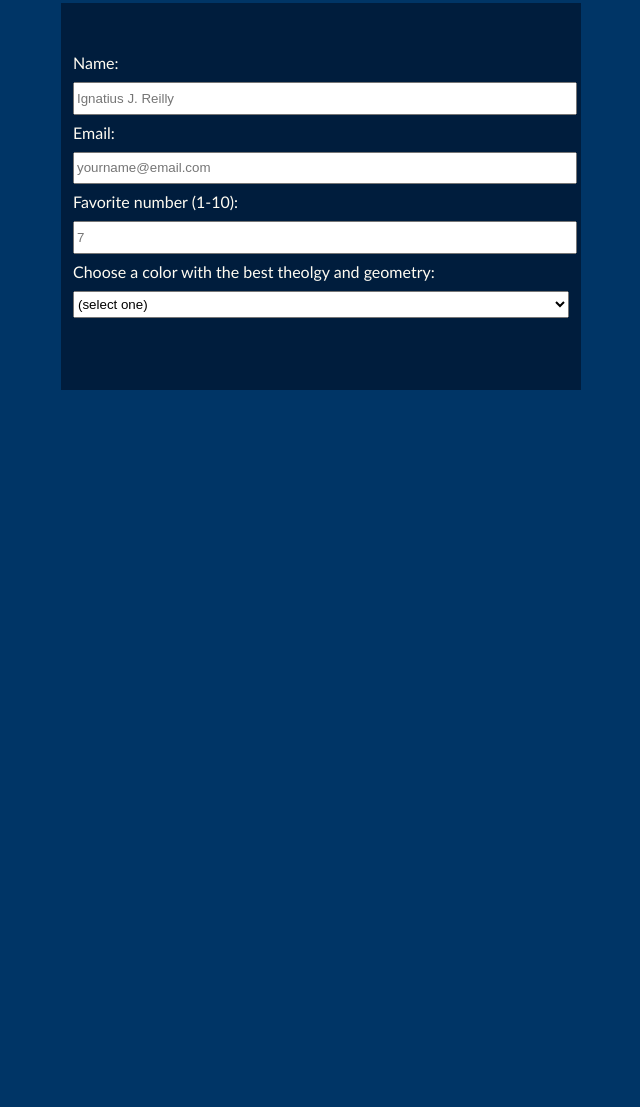
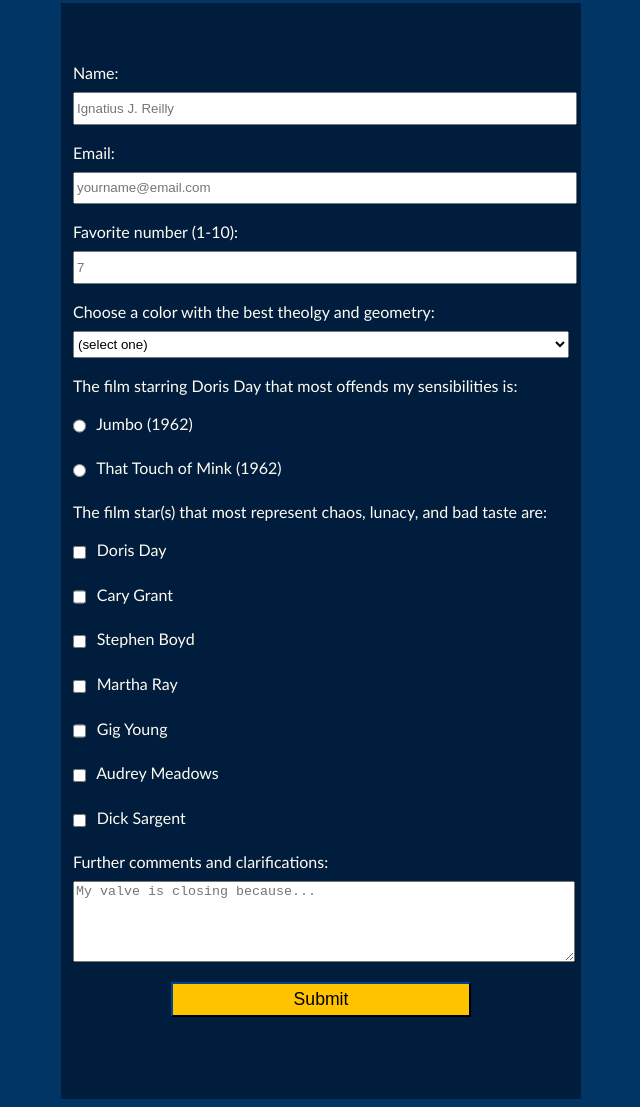
Before and after one commit to BrianChristopher/FreeCodeCampSurveyForm, a plain HTML site: page index.html in a window 1280 px wide. Shown: the part 135-1242 px from the top of the page, without its empty margins (319-959 px from the left). Before the commit the page ends 800 px from the top, so only its background shows below. Drawn offline with Linux system fonts and the light colour scheme.

Commit message:
Update CSS and index. Finish form fields and add submit.

```diff
--- a/index.html
+++ b/index.html
@@ -40,8 +40,8 @@
             max="10"
             placeholder="7"
         /></label>
-        <label
-          >Choose a color with the best theolgy and geometry:
+        <label>
+          Choose a color with the best theolgy and geometry:
           <select id="dropdown">
             <option value="">(select one)</option>
             <option value="1">Red</option>
@@ -55,6 +55,51 @@
             <option value="9">Neon Clear</option>
           </select>
         </label>
+        <label>
+          The film starring Doris Day that most offends my sensibilities is:
+          <label>
+            <input type="radio" name="offendingFilm" class="inline" /> Jumbo
+            (1962)
+          </label>
+          <label>
+            <input type="radio" name="offendingFilm" class="inline" /> That
+            Touch of Mink (1962)
+          </label>
+        </label>
+        <label>
+          The film star(s) that most represent chaos, lunacy, and bad taste are:
+          <label>
+            <input type="checkbox" name="actor1" class="inline" /> Doris Day
+          </label>
+          <label>
+            <input type="checkbox" name="actor2" class="inline" /> Cary Grant
+          </label>
+          <label>
+            <input type="checkbox" name="actor3" class="inline" /> Stephen Boyd
+          </label>
+          <label>
+            <input type="checkbox" name="actor4" class="inline" /> Martha Ray
+          </label>
+          <label>
+            <input type="checkbox" name="actor5" class="inline" /> Gig Young
+          </label>
+          <label>
+            <input type="checkbox" name="actor6" class="inline" /> Audrey Meadows
+          </label>
+          <label>
+            <input type="checkbox" name="actor6" class="inline" /> Dick Sargent
+          </label>
+        </label>
+        <label>
+          Further comments and clarifications:
+          <textarea
+            name="comments"
+            rows="5"
+            cols="30"
+            placeholder="My valve is closing because..."
+          ></textarea>
+        </label>
+        <input type="submit" value="Submit"
       </fieldset>
     </form>
   </body>
--- a/styles.css
+++ b/styles.css
@@ -9,6 +9,11 @@ h1, p {
     margin: 1em auto;
     text-align: center;
 }
+
+a {
+    color: #FFC300;
+}
+
 form {
     width: 60vw;
     max-width: 500px;
@@ -27,6 +32,7 @@ fieldset {
 label {
     display: block;
     margin: 0.5rem 0;
+    padding-top: 10px;
 }
 
 input, textarea, select {
@@ -34,3 +40,20 @@ input, textarea, select {
     width: 100%;
     min-height: 2em;
 }
+
+.inline {
+    width: unset;
+    margin: 0 0.5em 0 0;
+    vertical-align: middle;
+}
+
+input[type="submit"] {
+    display: block;
+    width: 60%;
+    margin: 1em auto;
+    height: 2em;
+    font-size: 1.1rem;
+    background-color: #FFC300;
+    border-color: #001d3d;
+    min-width: 300px;
+}
```
